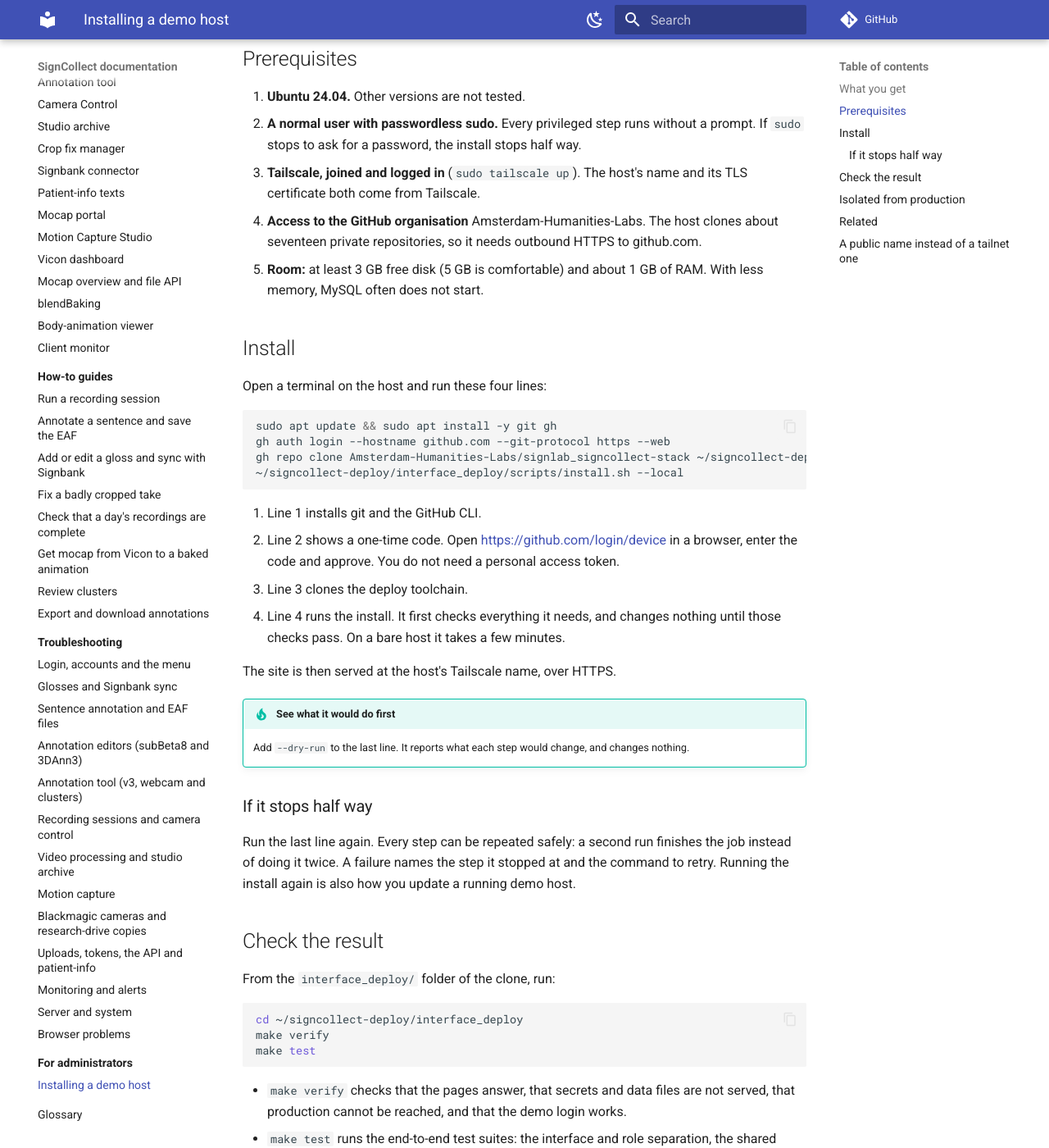
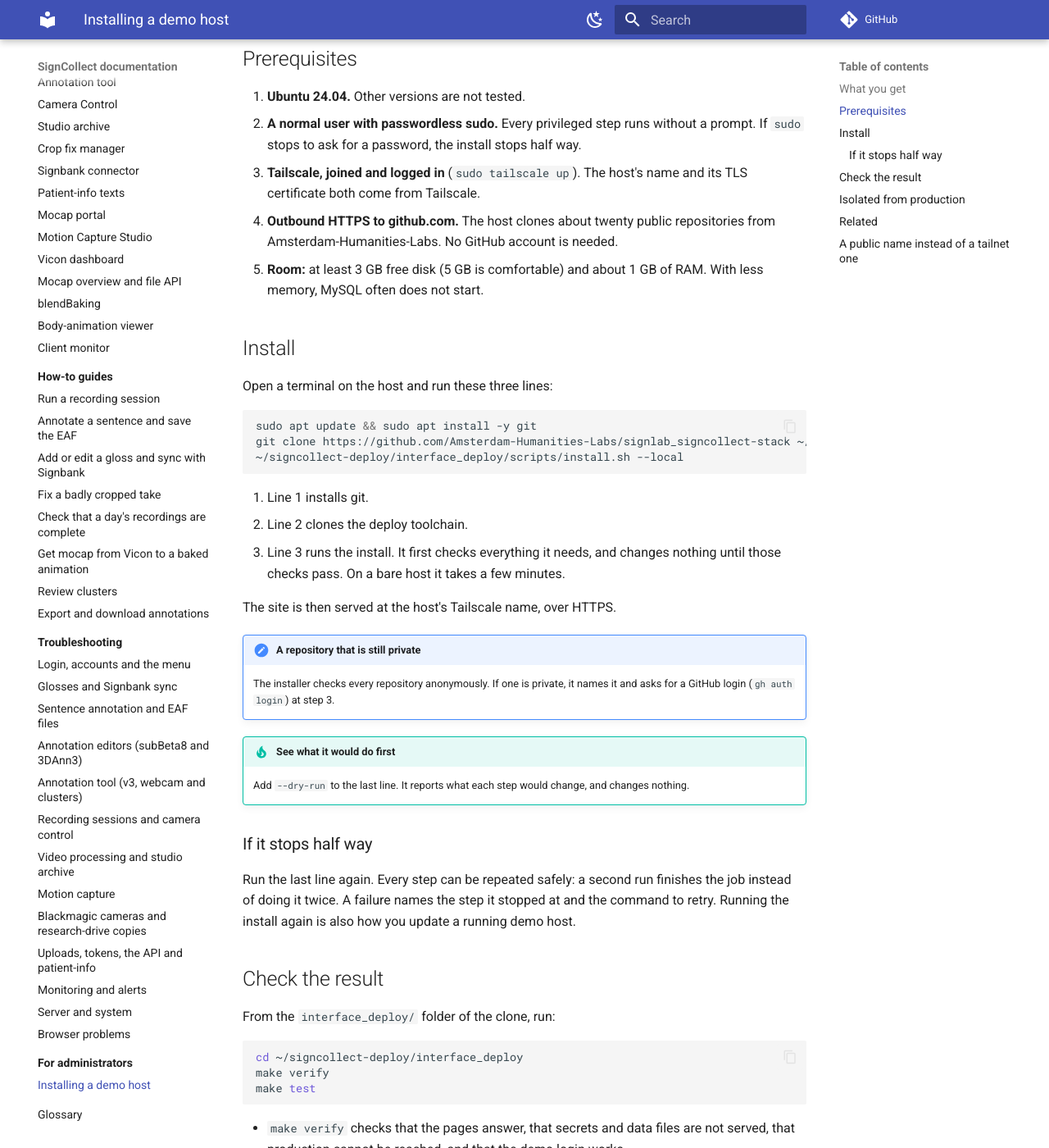
Before and after one commit to Amsterdam-Humanities-Labs/signlab_docs, an MkDocs documentation site: the page built from docs/admin/install.md, in a window 1280 px wide and 1400 px high, scrolled down 612 px. Shown: the whole window at 82% size. Built offline with MkDocs 1.6.1 and Material for MkDocs 9.7.7, drawn with Linux system fonts in a browser that asks for light colours; comment, search, counter and statistics services are not loaded.

Commit message:
Install: no GitHub login needed now the repos are public
Co-Authored-By: Claude Opus 5.5 <noreply@anthropic.com>
Claude-Session: https://claude.ai/code/session_01Q96cin1pLs7vTRPN9HVPQX

````diff
--- a/docs/admin/install.md
+++ b/docs/admin/install.md
@@ -27,32 +27,31 @@ in the stack repository (private).
    half way.
 3. **Tailscale, joined and logged in** (`sudo tailscale up`). The host's name
    and its TLS certificate both come from Tailscale.
-4. **Access to the GitHub organisation** Amsterdam-Humanities-Labs. The host
-   clones about seventeen private repositories, so it needs outbound HTTPS to
-   github.com.
+4. **Outbound HTTPS to github.com.** The host clones about twenty public
+   repositories from Amsterdam-Humanities-Labs. No GitHub account is needed.
 5. **Room:** at least 3 GB free disk (5 GB is comfortable) and about 1 GB of
    RAM. With less memory, MySQL often does not start.
 
 ## Install
 
-Open a terminal on the host and run these four lines:
+Open a terminal on the host and run these three lines:
 
 ```bash
-sudo apt update && sudo apt install -y git gh
-gh auth login --hostname github.com --git-protocol https --web
-gh repo clone Amsterdam-Humanities-Labs/signlab_signcollect-stack ~/signcollect-deploy
+sudo apt update && sudo apt install -y git
+git clone https://github.com/Amsterdam-Humanities-Labs/signlab_signcollect-stack ~/signcollect-deploy
 ~/signcollect-deploy/interface_deploy/scripts/install.sh --local
 ```
 
-1. Line 1 installs git and the GitHub CLI.
-2. Line 2 shows a one-time code. Open <https://github.com/login/device> in a
-   browser, enter the code and approve. You do not need a personal access
-   token.
-3. Line 3 clones the deploy toolchain.
-4. Line 4 runs the install. It first checks everything it needs, and changes
+1. Line 1 installs git.
+2. Line 2 clones the deploy toolchain.
+3. Line 3 runs the install. It first checks everything it needs, and changes
    nothing until those checks pass. On a bare host it takes a few minutes.
 
 The site is then served at the host's Tailscale name, over HTTPS.
+
+!!! note "A repository that is still private"
+    The installer checks every repository anonymously. If one is private, it
+    names it and asks for a GitHub login (`gh auth login`) at step 3.
 
 !!! tip "See what it would do first"
     Add `--dry-run` to the last line. It reports what each step would change,
````
